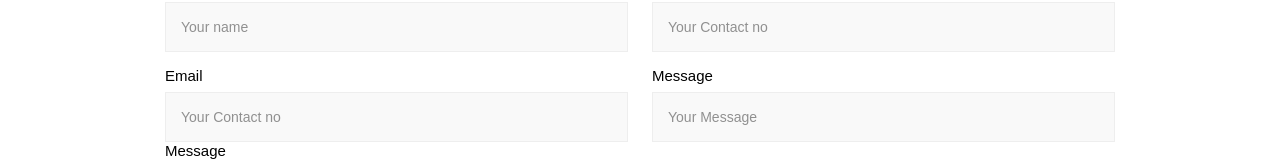
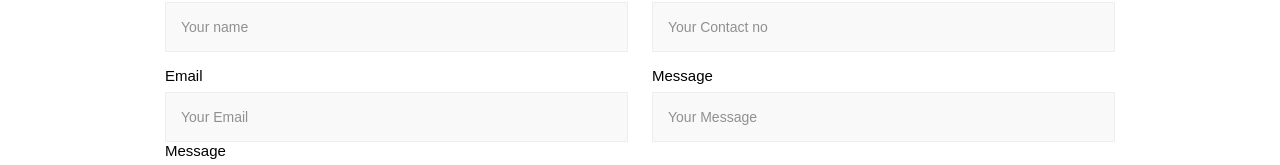
Before and after one commit to krishntalsaniya/gracelab_frontend, a React (Create React App) app: page /contact in a window 1280 px wide. Shown: the part 546-711 px from the top of the page. Built offline with nearby package versions, Linux system fonts and the light colour scheme.

Commit message:
update contact file

```diff
--- a/src/contact/Contact.jsx
+++ b/src/contact/Contact.jsx
@@ -144,7 +144,7 @@ function Contact() {
                             <Form.Control
                               type="text"
                               name="email"
-                              placeholder="Your Contact no"
+                              placeholder="Your Email"
                               onChange={handleChange}
                               onBlur={handleBlur}
                               value={values.email}
```
Also changed, not shown: 1 other file (tests, documents, lock files or other folders).
